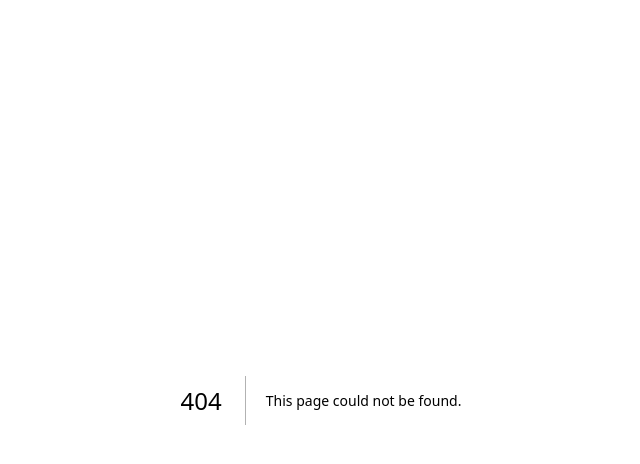
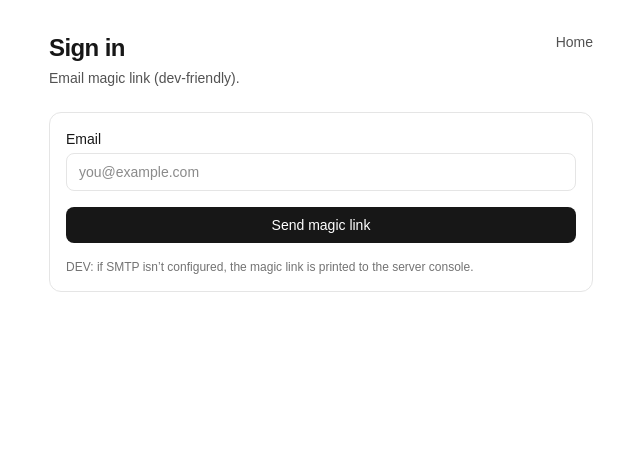
Before and after one commit to michaelasper/headstash, a Next.js app: page /auth/signin in a window 1280 px wide. Before the commit this address had no page. Shown: the top 464 px of the page, without its empty margins (319-959 px from the left). Built offline with nearby package versions, Linux system fonts and the light colour scheme.

Commit message:
feat(auth): add email magic link foundation (NextAuth + Prisma adapter)

```diff
--- /dev/null
+++ b/src/app/api/auth/[...nextauth]/route.ts
@@ -0,0 +1,7 @@
+import NextAuth from "next-auth";
+
+import { authOptions } from "@/auth";
+
+const handler = NextAuth(authOptions);
+
+export { handler as GET, handler as POST };
--- /dev/null
+++ b/src/app/auth/signin/SignInForm.tsx
@@ -0,0 +1,46 @@
+"use client";
+
+import { useState } from "react";
+import { signIn } from "next-auth/react";
+
+import { Card, Field, inputClassName } from "@/app/_components/ui";
+
+export default function SignInForm() {
+  const [email, setEmail] = useState("");
+
+  return (
+    <Card>
+      <form
+        onSubmit={async (e) => {
+          e.preventDefault();
+          await signIn("email", { email, callbackUrl: "/me" });
+        }}
+        className="flex flex-col gap-4"
+      >
+        <Field label="Email">
+          <input
+            name="email"
+            type="email"
+            required
+            className={inputClassName}
+            placeholder="you@example.com"
+            autoComplete="email"
+            value={email}
+            onChange={(e) => setEmail(e.target.value)}
+          />
+        </Field>
+
+        <button
+          type="submit"
+          className="rounded-lg bg-neutral-900 px-4 py-2 text-sm font-medium text-white hover:bg-neutral-800 focus-visible:ring-2 focus-visible:ring-neutral-200"
+        >
+          Send magic link
+        </button>
+
+        <p className="text-xs text-neutral-500">
+          DEV: if SMTP isn’t configured, the magic link is printed to the server console.
+        </p>
+      </form>
+    </Card>
+  );
+}
--- /dev/null
+++ b/src/app/auth/signin/page.tsx
@@ -0,0 +1,28 @@
+import Link from "next/link";
+
+import { Container, PageHeader } from "@/app/_components/ui";
+import SignInForm from "@/app/auth/signin/SignInForm";
+
+export const dynamic = "force-dynamic";
+
+export const metadata = {
+  title: "Sign in",
+};
+
+export default function SignInPage() {
+  return (
+    <Container>
+      <PageHeader
+        title="Sign in"
+        subtitle="Email magic link (dev-friendly)."
+        right={
+          <Link href="/" className="text-sm text-neutral-600 hover:underline">
+            Home
+          </Link>
+        }
+      />
+
+      <SignInForm />
+    </Container>
+  );
+}
--- /dev/null
+++ b/src/app/auth/verify/page.tsx
@@ -0,0 +1,32 @@
+import Link from "next/link";
+
+import { Card, Container, PageHeader } from "@/app/_components/ui";
+
+export const dynamic = "force-dynamic";
+
+export const metadata = {
+  title: "Check your email",
+};
+
+export default function VerifyRequestPage() {
+  return (
+    <Container>
+      <PageHeader title="Check your email" subtitle="We sent you a sign-in link." />
+
+      <Card>
+        <p className="text-sm text-neutral-700">
+          Click the link in your email to finish signing in.
+        </p>
+        <p className="mt-2 text-xs text-neutral-500">
+          DEV: if you don’t have SMTP configured, the link is printed in the dev server console.
+        </p>
+
+        <div className="mt-4">
+          <Link href="/auth/signin" className="text-sm font-medium hover:underline">
+            Back to sign in
+          </Link>
+        </div>
+      </Card>
+    </Container>
+  );
+}
--- /dev/null
+++ b/src/app/me/page.tsx
@@ -0,0 +1,56 @@
+import Link from "next/link";
+
+import { getServerSession } from "next-auth";
+
+import { authOptions } from "@/auth";
+import { Card, Container, PageHeader } from "@/app/_components/ui";
+
+export const dynamic = "force-dynamic";
+
+export const metadata = {
+  title: "Me",
+};
+
+export default async function MePage() {
+  const session = await getServerSession(authOptions);
+
+  if (!session?.user) {
+    return (
+      <Container>
+        <PageHeader title="Me" subtitle="You are not signed in." />
+        <Card>
+          <Link
+            href="/auth/signin"
+            className="rounded-lg bg-neutral-900 px-4 py-2 text-sm font-medium text-white hover:bg-neutral-800 focus-visible:ring-2 focus-visible:ring-neutral-200"
+          >
+            Sign in
+          </Link>
+        </Card>
+      </Container>
+    );
+  }
+
+  return (
+    <Container>
+      <PageHeader title="Me" subtitle="Session info (auth foundation)." />
+
+      <Card>
+        <div className="text-sm">
+          <div>
+            <span className="text-neutral-500">Email:</span>{" "}
+            <span className="font-medium">{session.user.email ?? "—"}</span>
+          </div>
+        </div>
+
+        <div className="mt-4">
+          <Link
+            href="/api/auth/signout"
+            className="rounded-lg border border-neutral-200 bg-white px-4 py-2 text-sm font-medium hover:bg-neutral-50 focus-visible:ring-2 focus-visible:ring-neutral-200"
+          >
+            Sign out
+          </Link>
+        </div>
+      </Card>
+    </Container>
+  );
+}
--- a/src/app/page.tsx
+++ b/src/app/page.tsx
@@ -57,6 +57,12 @@ export default function Home() {
           >
             Manage tags (effects / terpenes)
           </Link>
+          <Link
+            href="/me"
+            className="rounded-lg border border-neutral-200 px-4 py-3 text-sm font-medium hover:bg-neutral-50"
+          >
+            Account (auth foundation)
+          </Link>
         </div>
       </section>
 
--- /dev/null
+++ b/src/auth.ts
@@ -0,0 +1,47 @@
+import EmailProvider from "next-auth/providers/email";
+import type { NextAuthOptions } from "next-auth";
+
+import { PrismaAdapter } from "@next-auth/prisma-adapter";
+
+import { prisma } from "@/lib/prisma";
+
+const hasSmtp = !!process.env.EMAIL_SERVER_HOST;
+
+export const authOptions: NextAuthOptions = {
+  adapter: PrismaAdapter(prisma),
+  providers: [
+    EmailProvider({
+      // If SMTP is configured, use it. Otherwise, we still register the provider,
+      // but override sendVerificationRequest to log the magic link (DEV ONLY).
+      server: hasSmtp
+        ? {
+            host: process.env.EMAIL_SERVER_HOST,
+            port: Number(process.env.EMAIL_SERVER_PORT ?? "587"),
+            auth: {
+              user: process.env.EMAIL_SERVER_USER,
+              pass: process.env.EMAIL_SERVER_PASSWORD,
+            },
+          }
+        : { host: "localhost", port: 587 },
+      from: process.env.EMAIL_FROM ?? "Headstash <no-reply@localhost>",
+      async sendVerificationRequest({ identifier, url }) {
+        if (hasSmtp) {
+          // Let the default implementation send via nodemailer.
+          // (EmailProvider uses the provided server/from settings.)
+          return;
+        }
+        // DEV ONLY: log the magic link to server console.
+        console.log("\n[DEV] Magic link for", identifier, "→", url, "\n");
+      },
+    }),
+  ],
+  pages: {
+    signIn: "/auth/signin",
+    verifyRequest: "/auth/verify",
+  },
+  session: { strategy: "database" },
+  secret:
+    process.env.AUTH_SECRET ??
+    process.env.NEXTAUTH_SECRET ??
+    "dev-secret-not-for-production",
+};
```
Also changed, not shown: 2 other files (tests, documents, lock files or other folders).
